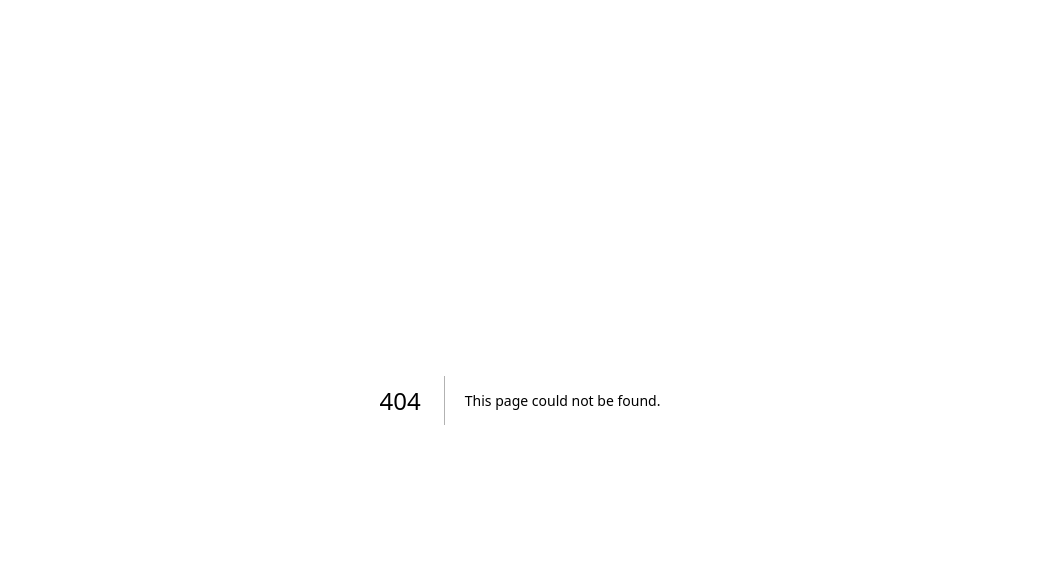
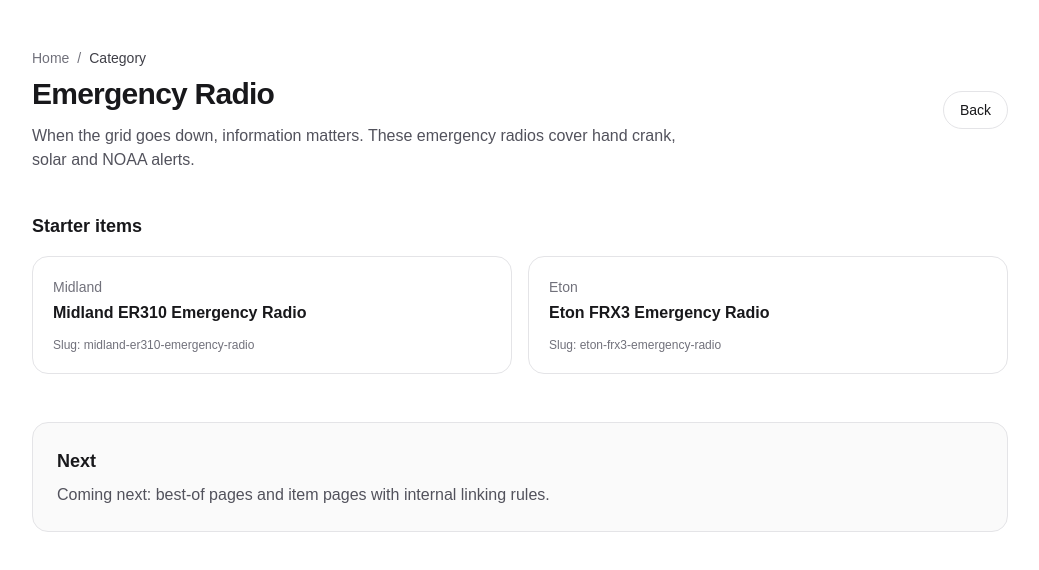
Before and after one commit to Hazier007/preppedia, a Next.js app: page /category/emergency-radio in a window 1280 px wide. Before the commit this address had no page. Shown: the top 570 px of the page, without its empty margins (120-1159 px from the left). Built offline with nearby package versions, Linux system fonts and the light colour scheme.

Commit message:
Add category pages + starter item data

```diff
--- /dev/null
+++ b/src/app/category/[slug]/page.tsx
@@ -0,0 +1,67 @@
+import Link from "next/link";
+import { notFound } from "next/navigation";
+import { CATEGORIES } from "@/data/categories";
+import { getCategory, getItemsByCategory } from "@/lib/data";
+
+type Params = { slug: string };
+
+export function generateStaticParams(): Params[] {
+  return CATEGORIES.map((c) => ({ slug: c.slug }));
+}
+
+export default function CategoryPage({ params }: { params: Params }) {
+  const category = getCategory(params.slug);
+  if (!category) return notFound();
+
+  const items = getItemsByCategory(category.slug);
+
+  return (
+    <main className="mx-auto max-w-5xl px-6 py-12">
+      <div className="flex items-center justify-between gap-4">
+        <div>
+          <p className="text-sm text-zinc-500">
+            <Link href="/" className="hover:text-zinc-700">
+              Home
+            </Link>
+            <span className="px-2">/</span>
+            <span className="text-zinc-700">Category</span>
+          </p>
+          <h1 className="mt-2 text-3xl font-semibold tracking-tight text-zinc-900">{category.name}</h1>
+          <p className="mt-3 max-w-2xl text-zinc-600">{category.intro}</p>
+        </div>
+
+        <Link
+          href="/"
+          className="rounded-full border border-zinc-200 bg-white px-4 py-2 text-sm font-medium text-zinc-900 hover:bg-zinc-50"
+        >
+          Back
+        </Link>
+      </div>
+
+      <section className="mt-10">
+        <h2 className="text-lg font-semibold text-zinc-900">Starter items</h2>
+        {items.length === 0 ? (
+          <p className="mt-2 text-zinc-600">No items yet for this category.</p>
+        ) : (
+          <ul className="mt-4 grid gap-4 sm:grid-cols-2">
+            {items.map((item) => (
+              <li key={item.slug} className="rounded-2xl border border-zinc-200 bg-white p-5">
+                <div className="text-sm text-zinc-500">{item.brand}</div>
+                <div className="mt-1 font-semibold text-zinc-900">{item.title}</div>
+                <div className="mt-3 text-xs text-zinc-500">Slug: {item.slug}</div>
+              </li>
+            ))}
+          </ul>
+        )}
+      </section>
+
+      <section className="mt-12 rounded-2xl border border-zinc-200 bg-zinc-50 p-6">
+        <h2 className="text-lg font-semibold text-zinc-900">Next</h2>
+        <p className="mt-2 text-zinc-600">
+          Coming next: <span className="font-medium">best-of pages</span> and <span className="font-medium">item pages</span> with
+          internal linking rules.
+        </p>
+      </section>
+    </main>
+  );
+}
--- a/src/app/page.tsx
+++ b/src/app/page.tsx
@@ -1,65 +1,39 @@
-import Image from "next/image";
+import Link from "next/link";
+import { CATEGORIES } from "@/data/categories";
 
 export default function Home() {
   return (
-    <div className="flex min-h-screen items-center justify-center bg-zinc-50 font-sans dark:bg-black">
-      <main className="flex min-h-screen w-full max-w-3xl flex-col items-center justify-between py-32 px-16 bg-white dark:bg-black sm:items-start">
-        <Image
-          className="dark:invert"
-          src="/next.svg"
-          alt="Next.js logo"
-          width={100}
-          height={20}
-          priority
-        />
-        <div className="flex flex-col items-center gap-6 text-center sm:items-start sm:text-left">
-          <h1 className="max-w-xs text-3xl font-semibold leading-10 tracking-tight text-black dark:text-zinc-50">
-            To get started, edit the page.tsx file.
-          </h1>
-          <p className="max-w-md text-lg leading-8 text-zinc-600 dark:text-zinc-400">
-            Looking for a starting point or more instructions? Head over to{" "}
-            <a
-              href="https://vercel.com/templates?framework=next.js&utm_source=create-next-app&utm_medium=appdir-template-tw&utm_campaign=create-next-app"
-              className="font-medium text-zinc-950 dark:text-zinc-50"
+    <main className="mx-auto max-w-5xl px-6 py-12">
+      <header>
+        <p className="text-sm font-medium text-zinc-500">Preppedia</p>
+        <h1 className="mt-2 text-4xl font-semibold tracking-tight text-zinc-900">
+          Practical prepper guides, checklists and gear picks
+        </h1>
+        <p className="mt-4 max-w-2xl text-zinc-600">
+          MVP in progress. Today: categories + starter items. Next: best-of pages, item pages and internal linking.
+        </p>
+      </header>
+
+      <section className="mt-10">
+        <h2 className="text-lg font-semibold text-zinc-900">Start here</h2>
+        <div className="mt-4 grid gap-4 sm:grid-cols-2">
+          {CATEGORIES.map((c) => (
+            <Link
+              key={c.slug}
+              href={`/category/${c.slug}`}
+              className="rounded-2xl border border-zinc-200 bg-white p-5 hover:bg-zinc-50"
             >
-              Templates
-            </a>{" "}
-            or the{" "}
-            <a
-              href="https://nextjs.org/learn?utm_source=create-next-app&utm_medium=appdir-template-tw&utm_campaign=create-next-app"
-              className="font-medium text-zinc-950 dark:text-zinc-50"
-            >
-              Learning
-            </a>{" "}
-            center.
-          </p>
+              <div className="font-semibold text-zinc-900">{c.name}</div>
+              <p className="mt-2 text-sm text-zinc-600">{c.intro}</p>
+              <p className="mt-3 text-xs text-zinc-500">/category/{c.slug}</p>
+            </Link>
+          ))}
         </div>
-        <div className="flex flex-col gap-4 text-base font-medium sm:flex-row">
-          <a
-            className="flex h-12 w-full items-center justify-center gap-2 rounded-full bg-foreground px-5 text-background transition-colors hover:bg-[#383838] dark:hover:bg-[#ccc] md:w-[158px]"
-            href="https://vercel.com/new?utm_source=create-next-app&utm_medium=appdir-template-tw&utm_campaign=create-next-app"
-            target="_blank"
-            rel="noopener noreferrer"
-          >
-            <Image
-              className="dark:invert"
-              src="/vercel.svg"
-              alt="Vercel logomark"
-              width={16}
-              height={16}
-            />
-            Deploy Now
-          </a>
-          <a
-            className="flex h-12 w-full items-center justify-center rounded-full border border-solid border-black/[.08] px-5 transition-colors hover:border-transparent hover:bg-black/[.04] dark:border-white/[.145] dark:hover:bg-[#1a1a1a] md:w-[158px]"
-            href="https://nextjs.org/docs?utm_source=create-next-app&utm_medium=appdir-template-tw&utm_campaign=create-next-app"
-            target="_blank"
-            rel="noopener noreferrer"
-          >
-            Documentation
-          </a>
-        </div>
-      </main>
-    </div>
+      </section>
+
+      <footer className="mt-12 text-xs text-zinc-500">
+        Built as a programmatic SEO MVP (hub → best-of → items). More content ships daily.
+      </footer>
+    </main>
   );
 }
--- /dev/null
+++ b/src/data/categories.ts
@@ -0,0 +1,34 @@
+import type { Category } from "@/lib/types";
+
+export const CATEGORIES: Category[] = [
+  {
+    slug: "water-filtration",
+    name: "Water Filtration",
+    intro:
+      "Clean water is priority #1. Here are the most trusted filters and purifiers for backpacking, bug-out bags and home emergencies.",
+  },
+  {
+    slug: "first-aid",
+    name: "First Aid",
+    intro:
+      "A solid first aid setup is about coverage + simplicity. Start with a reliable kit, then add focused upgrades.",
+  },
+  {
+    slug: "food-storage",
+    name: "Food Storage",
+    intro:
+      "Shelf-stable calories + proper storage. Build a rotation system you can maintain for years.",
+  },
+  {
+    slug: "emergency-radio",
+    name: "Emergency Radio",
+    intro:
+      "When the grid goes down, information matters. These emergency radios cover hand crank, solar and NOAA alerts.",
+  },
+  {
+    slug: "flashlights",
+    name: "Flashlights",
+    intro:
+      "A dependable light is non-negotiable. These options cover EDC, emergency kits and longer runtimes.",
+  },
+];
--- /dev/null
+++ b/src/data/items.ts
@@ -0,0 +1,27 @@
+import type { Item } from "@/lib/types";
+
+export const ITEMS: Item[] = [
+  // Water filtration
+  { slug: "sawyer-squeeze-water-filter", title: "Sawyer Squeeze Water Filter", brand: "Sawyer", categorySlug: "water-filtration" },
+  { slug: "katadyn-befree-water-filter", title: "Katadyn BeFree Water Filter", brand: "Katadyn", categorySlug: "water-filtration" },
+  { slug: "lifestraw-personal-water-filter", title: "LifeStraw Personal Water Filter", brand: "LifeStraw", categorySlug: "water-filtration" },
+  { slug: "survivor-filter-pro", title: "Survivor Filter Pro", brand: "Survivor Filter", categorySlug: "water-filtration" },
+  { slug: "gravity-water-filter-system", title: "Gravity Water Filter System", brand: "Generic", categorySlug: "water-filtration" },
+
+  // First aid
+  {
+    slug: "adventure-medical-kits-mountain-series",
+    title: "Adventure Medical Kits (Mountain Series)",
+    brand: "Adventure Medical Kits",
+    categorySlug: "first-aid",
+  },
+  { slug: "mymedic-mymedic-bag", title: "MyMedic First Aid Kit", brand: "MyMedic", categorySlug: "first-aid" },
+
+  // Emergency radio
+  { slug: "midland-er310-emergency-radio", title: "Midland ER310 Emergency Radio", brand: "Midland", categorySlug: "emergency-radio" },
+  { slug: "eton-frx3-emergency-radio", title: "Eton FRX3 Emergency Radio", brand: "Eton", categorySlug: "emergency-radio" },
+
+  // Flashlights
+  { slug: "streamlight-protac-1l-1aa", title: "Streamlight ProTac 1L-1AA", brand: "Streamlight", categorySlug: "flashlights" },
+  { slug: "olight-warrior-mini", title: "Olight Warrior Mini", brand: "Olight", categorySlug: "flashlights" },
+];
--- /dev/null
+++ b/src/lib/data.ts
@@ -0,0 +1,11 @@
+import { CATEGORIES } from "@/data/categories";
+import { ITEMS } from "@/data/items";
+import type { Category, Item } from "@/lib/types";
+
+export function getCategory(slug: string): Category | undefined {
+  return CATEGORIES.find((c) => c.slug === slug);
+}
+
+export function getItemsByCategory(slug: string): Item[] {
+  return ITEMS.filter((i) => i.categorySlug === slug);
+}
--- /dev/null
+++ b/src/lib/types.ts
@@ -0,0 +1,12 @@
+export type Category = {
+  slug: string;
+  name: string;
+  intro: string;
+};
+
+export type Item = {
+  slug: string;
+  title: string;
+  brand: string;
+  categorySlug: string;
+};
```
